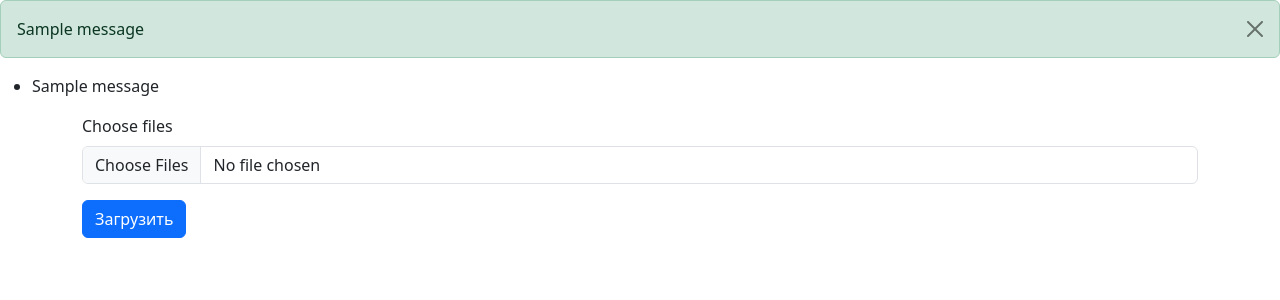
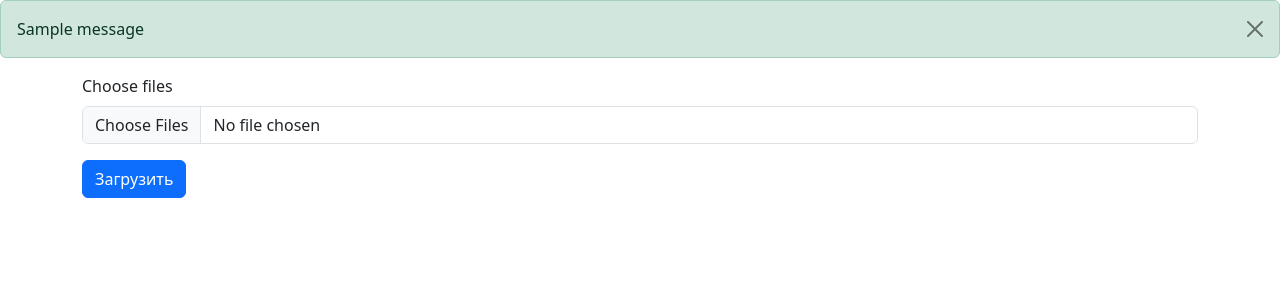
Before and after one commit to spacewalrus73/test_procomp, a Django app: page /files/upload/ in a window 1280 px wide. Shown: the top 300 px of the page. Run offline with Django 4.2, Linux system fonts and the light colour scheme; tables that the repository leaves empty hold one stand-in row (values such as "Sample post"); one stand-in notice (Sample message) is shown.

Commit message:
delete message block

```diff
--- a/csv_parser/templates/files/upload.html
+++ b/csv_parser/templates/files/upload.html
@@ -1,13 +1,5 @@
 {% extends 'base.html' %}
 {% block content %}
-
-{% if messages %}
-    <ul class="messages">
-        {% for message in messages %}
-            <li class="{{ message.tags }}">{{ message }}</li>
-        {% endfor %}
-    </ul>
-{% endif %}
 
     <div class="container">
         <form method="post" enctype="multipart/form-data">
```
